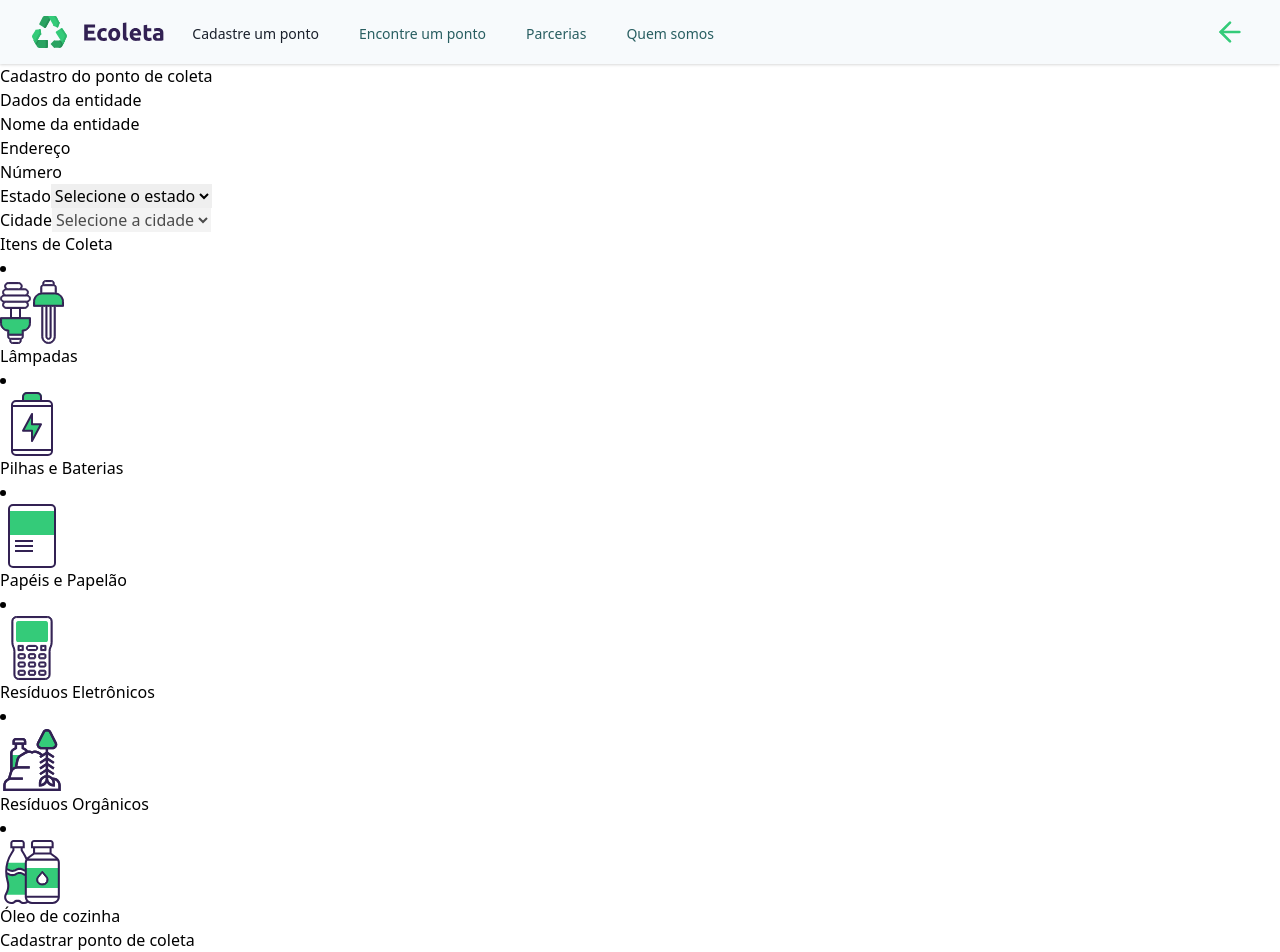
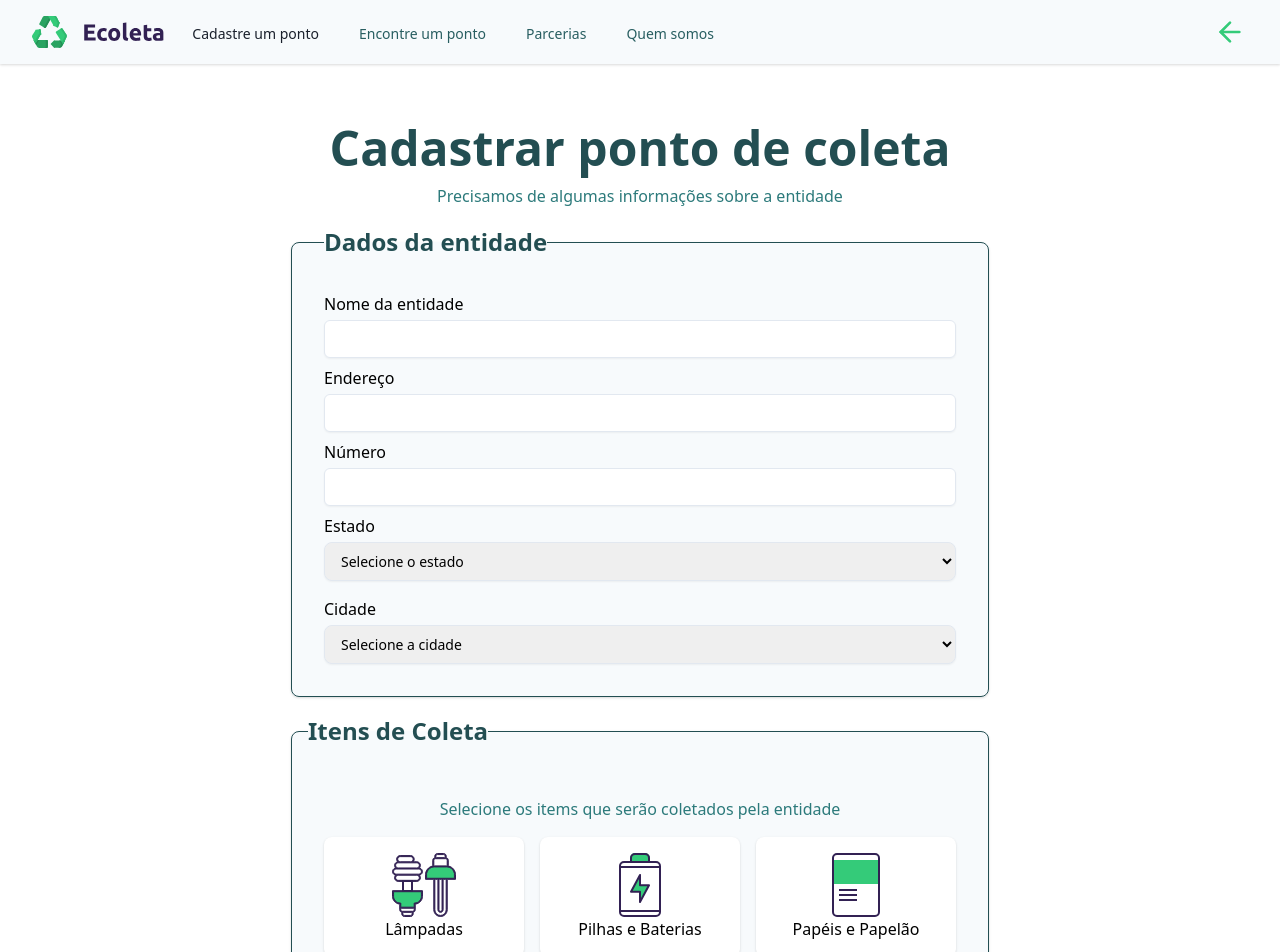
Before and after one commit to LucasbarcellosF/Ecoleta, a React (Create React App) app: page /create-point in a window 1280 px wide. Shown: the top 952 px of the page. Built offline with nearby package versions, Linux system fonts and the light colour scheme.

Commit message:
Added create point form

```diff
--- a/src/components/createPoint.js
+++ b/src/components/createPoint.js
@@ -1,92 +1,125 @@
 import React from 'react'
 import Navbar from './navbar'
-
+import Footer from './footer'
 
 
 export default function CreatePoint() {
 
   return (
-    <div id="page-create-point">
+    <div className="">
+    <>
     <Navbar />
-      <form action="">
-        <h1>Cadastro do ponto de coleta</h1>
-        <fieldset>
-          <legend>
-            <h2>Dados da entidade</h2>
-          </legend>
-          <div class="field">
-            <label for="">Nome da entidade</label>
-            <input type="text" name="nome-entidade" required />
-          </div>
-          <div class="field-group">
-            <div class="field">
-              <label for="address">Endereço</label>
-              <input type="text" name="address" required />
-            </div>
-            <div class="field">
-              <label for="address-number">Número</label>
-              <input type="text" name="address-number" required />
+    </>
+    <div class="my-12 mx-8 flex">
+      <form className="m-auto w-auto h-auto">
+        <div className="flex justify-center">
+          <div className="justify-center">
+            <h1 className="font-bold text-5xl text-teal-900 text-center">Cadastrar ponto de coleta</h1>
+            <p className="text-md font-medium text-teal-700 text-center">Precisamos de algumas informações sobre a entidade</p>
           </div>
         </div>
-          <div class="field-group">
-            <div class="field">
-              <label for="address-state">Estado</label>
-              <select name="uf" required>
+
+        <fieldset className="bg-gray-100 overflow-hidden my-4 shadow border border-teal-900 rounded-lg p-8">
+          <legend>
+            <h2 className="font-bold text-2xl text-teal-900">Dados da entidade</h2>
+          </legend>
+
+          <div class="">
+            <label className="font-medium" for="">Nome da entidade</label>
+            <input id="first_name" class="mt-1 form-input block w-full py-2 px-3 border border-gray-300 rounded-md shadow-sm focus:outline-none focus:shadow-outline-teal focus:border-teal-300 transition duration-150 ease-in-out sm:text-sm sm:leading-5" />
+          </div>
+
+          <div class="my-2">
+            <div class="">
+              <label className="font-medium" for="address">Endereço</label>
+              <input id="first_name" class="mt-1 form-input block w-full py-2 px-3 border border-gray-300 rounded-md shadow-sm focus:outline-none focus:shadow-outline-teal focus:border-teal-300 transition duration-150 ease-in-out sm:text-sm sm:leading-5" />
+            </div>
+            <div class="my-2">
+              <label className="font-medium" for="address-number">Número</label>
+              <input id="first_name" class="mt-1 form-input block w-full py-2 px-3 border border-gray-300 rounded-md shadow-sm focus:outline-none focus:shadow-outline-teal focus:border-teal-300 transition duration-150 ease-in-out sm:text-sm sm:leading-5" />
+            </div>
+          </div>
+
+          <div class="grid grid-rows-2 row-gap-4">
+
+            <div class="row-span-1">
+              <label className="font-medium" for="address-state">Estado</label>
+              <select class="mt-1 form-select block w-full pl-3 pr-10 py-2 text-base leading-6 border-gray-300 shadow-sm border rounded-lg hover:rounded-mdfocus:outline-none focus:shadow-outline-teal focus:border-teal-300 sm:text-sm sm:leading-5">
                 <option value="">Selecione o estado</option>
               </select>
               <input type="hidden" name="state" />
             </div>
-            <div class="field">
-              <label for="address-city">Cidade</label>
-              <select name="city" disabled required>
-                <option value="">Selecione a cidade</option>
+
+            <div class="row-span-1">
+              <label className="font-medium" for="address-city">Cidade</label>
+              <select class="mt-1 form-select block w-full pl-3 pr-10 py-2 text-base leading-6 border-gray-300 shadow-sm border rounded-lg focus:outline-none focus:shadow-outline-teal focus:border-teal-300 sm:text-sm sm:leading-5">
+                <option>Selecione a cidade</option>
               </select>
             </div>
+
           </div>
+
         </fieldset>
 
-        <fieldset>
+        <fieldset className=" bg-gray-100 overflow-hidden my-4 shadow border border-teal-900 rounded-lg p-4 py-12">
           <legend>
-            <h2>Itens de Coleta</h2>
+            <h2 className="font-bold text-2xl text-teal-900">Itens de Coleta</h2>
           </legend>
+          <div className="flex justify-center text-teal-700 text-center">
+            <p classsName="">Selecione os items que serão coletados pela entidade</p>
+          </div>
 
-          <div class="items-grid">
-            <li data-id="1">
-              <img src="/assets/lampadas.svg" alt="Lâmpadas" />
+          <div class=" flex overflow-hidden list-none w-auto h-auto p-4">
+            <div className="grid sm:grid-cols-3 col-gap-4 row-gap-4 justify-center text-center" >
+
+                <li className="bg-white cursor-pointer shadow rounded-lg justify-center hover:bg-teal-100 focus:outline-none m-auto p-4 w-auto h-auto" style={{Height: '200px', width: '200px', maxHeight: '200px', maxWidth: '200px'}}>
+                  <img className="m-auto" src="/assets/lampadas.svg" alt="Lâmpadas" />
                   <span>Lâmpadas</span>
                 </li>
 
-            <li data-id="2">
-              <img src="/assets/baterias.svg" alt="Pilhas e Baterias" />
+                <li className="bg-white cursor-pointer shadow rounded-lg justify-center hover:bg-teal-100 focus:outline-none m-auto p-4 w-auto h-auto" style={{Height: '200px', width: '200px', maxHeight: '200px', maxWidth: '200px'}}>
+                  <img className="m-auto" src="/assets/baterias.svg" alt="Pilhas e Baterias" />
                   <span>Pilhas e Baterias</span>
                 </li>
 
-            <li data-id="3">
-              <img src="/assets/papeis-papelao.svg" alt="Papéis e Papelão" />
+                <li className="bg-white cursor-pointer shadow rounded-lg justify-center hover:bg-teal-100 focus:outline-none m-auto p-4 w-auto h-auto" style={{Height: '200px', width: '200px', maxHeight: '200px', maxWidth: '200px'}}>
+                  <img className="m-auto" src="/assets/papeis-papelao.svg" alt="Papéis e Papelão" />
                   <span>Papéis e Papelão</span>
                 </li>
 
-            <li data-id="4">
-              <img src="/assets/eletronicos.svg" alt="Resíduos Eletrônicos" />
+                <li className="bg-white cursor-pointer shadow rounded-lg justify-center hover:bg-teal-100 focus:outline-none m-auto p-4 w-auto h-auto" style={{Height: '200px', width: '200px', maxHeight: '200px', maxWidth: '200px'}}>
+                  <img className="m-auto" src="/assets/eletronicos.svg" alt="Resíduos Eletrônicos" />
                   <span>Resíduos Eletrônicos</span>
                 </li>
 
-            <li data-id="5">
-              <img src="/assets/organicos.svg" alt="Resíduos Orgânicos" />
+                <li className="bg-white cursor-pointer shadow rounded-lg justify-center hover:bg-teal-100 focus:outline-none m-auto p-4 w-auto h-auto" style={{Height: '200px', width: '200px', maxHeight: '200px', maxWidth: '200px'}}>
+                  <img className="m-auto" src="/assets/organicos.svg" alt="Resíduos Orgânicos" />
                   <span>Resíduos Orgânicos</span>
                 </li>
 
-            <li data-id="6">
-              <img src="/assets/oleo.svg" alt="Óleo de cozinha" />
+                <li className="bg-white cursor-pointer shadow rounded-lg justify-cente hover:bg-teal-100 focus:outline-none m-auto p-4 w-auto h-auto" style={{Height: '200px', width: '200px', maxHeight: '200px', maxWidth: '200px'}}>
+                  <img className="m-auto" src="/assets/oleo.svg" alt="Óleo de cozinha" />
                   <span>Óleo de cozinha</span>
                 </li>
 
             </div>
+          </div>
           <input type="hidden" name="items"></input>
         </fieldset>
+        <div className="flex w-full mt-6 ">
+        <button type="button" class="m-auto px-8 py-3 border border-transparent text-base leading-6 font-medium rounded-md text-teal-800 bg-gray-400 hover:bg-teal-300 focus:outline-none focus:border-teal-700 focus:shadow-outline-teal transition ease-in-out duration-150">
+          Limpar
+        </button>
+        <button type="submit" class="m-auto px-8 py-3 border border-transparent text-base leading-6 font-medium rounded-md text-white bg-teal-800 hover:bg-teal-500 focus:outline-none focus:border-teal-700 focus:shadow-outline-teal active:bg-teal-700 transition ease-in-out duration-300">
+          Cadastrar
+        </button>
+        </div>
+      </form>
 
-        <button type="submit">Cadastrar ponto de coleta</button>
-      </form>
+    </div>
+    <>
+    <Footer />
+    </>
     </div>
 
   )
--- a/src/components/home.js
+++ b/src/components/home.js
@@ -24,7 +24,7 @@ export default function Homepage() {
             <div className="grid grid-rows-2 m-auto inset-y-0 items-center">
 
               <div className="self-start row-span-1 justify-center text-left font-bold text-4xl sm:text-6xl whitespace-normal">
-                <h1 className="text-teal-900">Sua plataforma de coleta seletiva inteligênte</h1>
+                <h1 className="text-teal-900">Sua plataforma de coleta seletiva inteligente</h1>
               </div>
 
               <div className="row-span-1 grid mt-4 sm:mt-10 items-center whitespace-normal">
--- a/src/components/searchResults.js
+++ b/src/components/searchResults.js
@@ -1,12 +1,19 @@
 import React from 'react'
-import Navbar from './navbar.js'
+import Navbar from './navbar'
+import Footer from './footer'
+
+
 
 export default function SearchResults() {
 
   return (
-    <div id="page-search-results">
+    <div>
+    <>
+    <Navbar />
+    </>
 
-    <Navbar />
+    <div >
+
     <main>
       <h4>
         <strong>2 pontos</strong> encontrados
@@ -38,5 +45,9 @@ export default function SearchResults() {
       </div>
     </main>
   </div>
+  <>
+  <Footer />
+  </>
+  </div>
   )
 }
```
Lines whose indentation alone changed are shown as unchanged.
